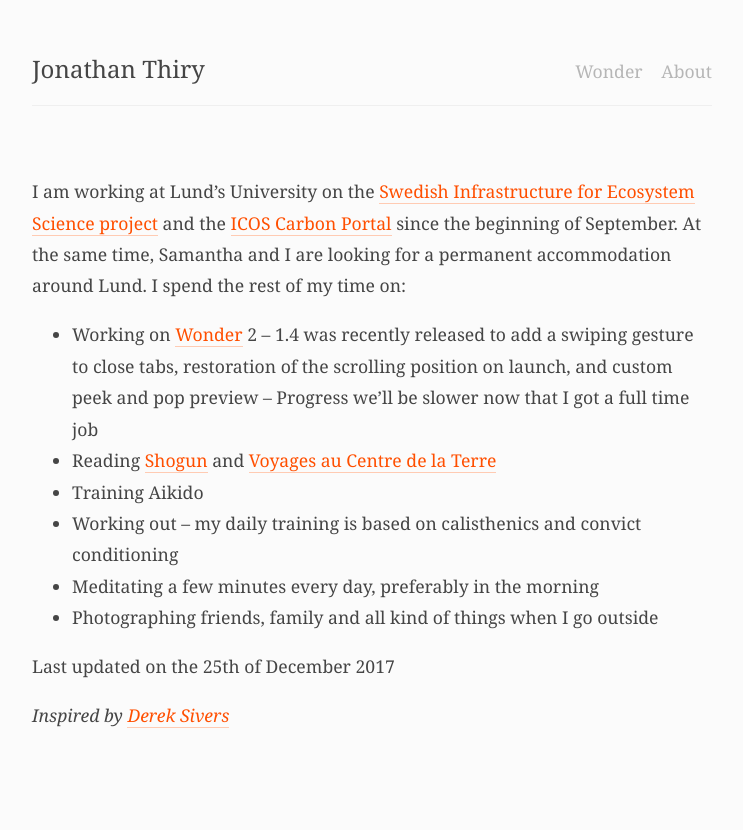
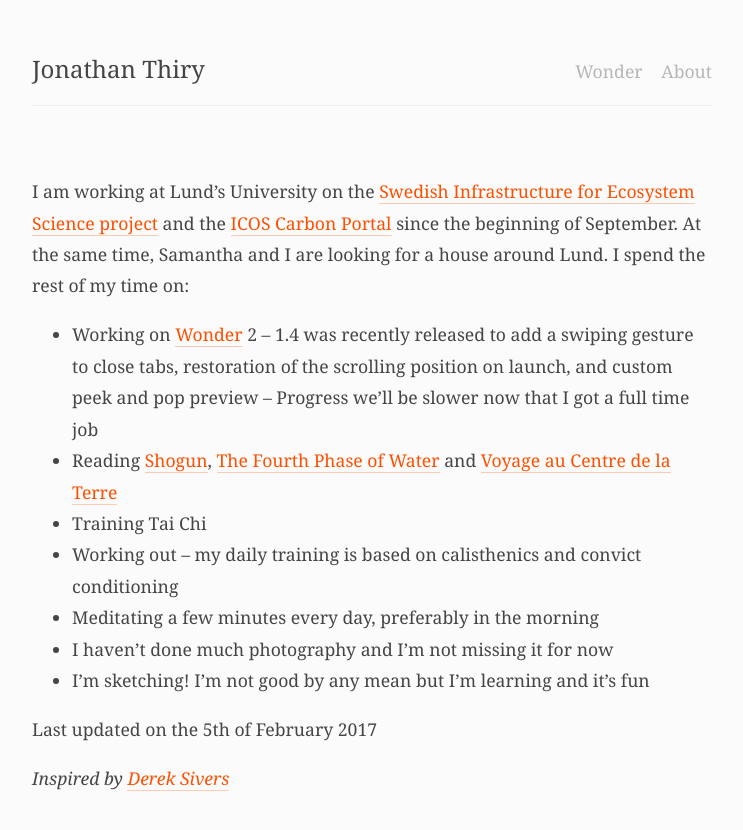
Before and after one commit to jonathanthiry/jonathanthiry.github.com, a Jekyll site: the page built from now.md, in a window 1280 px wide. Shown: the top 830 px of the page, without its empty margins (268-1011 px from the left). Built offline with Jekyll 4.4.1, drawn with Linux system fonts in a browser that asks for light colours.

Commit message:
Update now page

```diff
--- a/now.md
+++ b/now.md
@@ -1,18 +1,19 @@
 ---
 layout: page
 permalink: /now
-date: 2017-12-25
+date: 2017-02-05
 ---
 
 I am working at Lund's University on the [Swedish Infrastructure for Ecosystem Science project](http://www.fieldsites.se/en-GB) and the [ICOS Carbon Portal](https://www.icos-cp.eu/) since the beginning of September.
-At the same time, Samantha and I are looking for a permanent accommodation around Lund. I spend the rest of my time on:
+At the same time, Samantha and I are looking for a house around Lund. I spend the rest of my time on:
 
 - Working on [Wonder](https://itunes.apple.com/us/app/wonder-reader-for-wikipedia/id1050888989?mt=8&at=1010lo2M) 2 -- 1.4 was recently released to add a swiping gesture to close tabs, restoration of the scrolling position on launch, and custom peek and pop preview -- Progress we'll be slower now that I got a full time job
-- Reading [Shogun](https://en.wikipedia.org/wiki/Sh%C5%8Dgun_(novel)) and [Voyages au Centre de la Terre](https://fr.wikipedia.org/wiki/Voyage_au_centre_de_la_Terre)
-- Training Aikido
+- Reading [Shogun](https://en.wikipedia.org/wiki/Sh%C5%8Dgun_(novel)), [The Fourth Phase of Water](https://www.goodreads.com/book/show/17930467-the-fourth-phase-of-water) and [Voyage au Centre de la Terre](https://fr.wikipedia.org/wiki/Voyage_au_centre_de_la_Terre)
+- Training Tai Chi
 - Working out -- my daily training is based on calisthenics and convict conditioning
 - Meditating a few minutes every day, preferably in the morning
-- Photographing friends, family and all kind of things when I go outside
+- I haven't done much photography and I'm not missing it for now
+- I'm sketching! I'm not good by any mean but I'm learning and it's fun
 
 Last updated on the {% assign d = page.date | date: "%-d" %}
 {% case d %}{% when '1' or '21' or '31' %}{{ d }}st{% when '2' or '22' %}{{ d }}nd{% when '3' or '23' %}{{ d }}rd{% else %}{{ d }}th{% endcase %}
```
